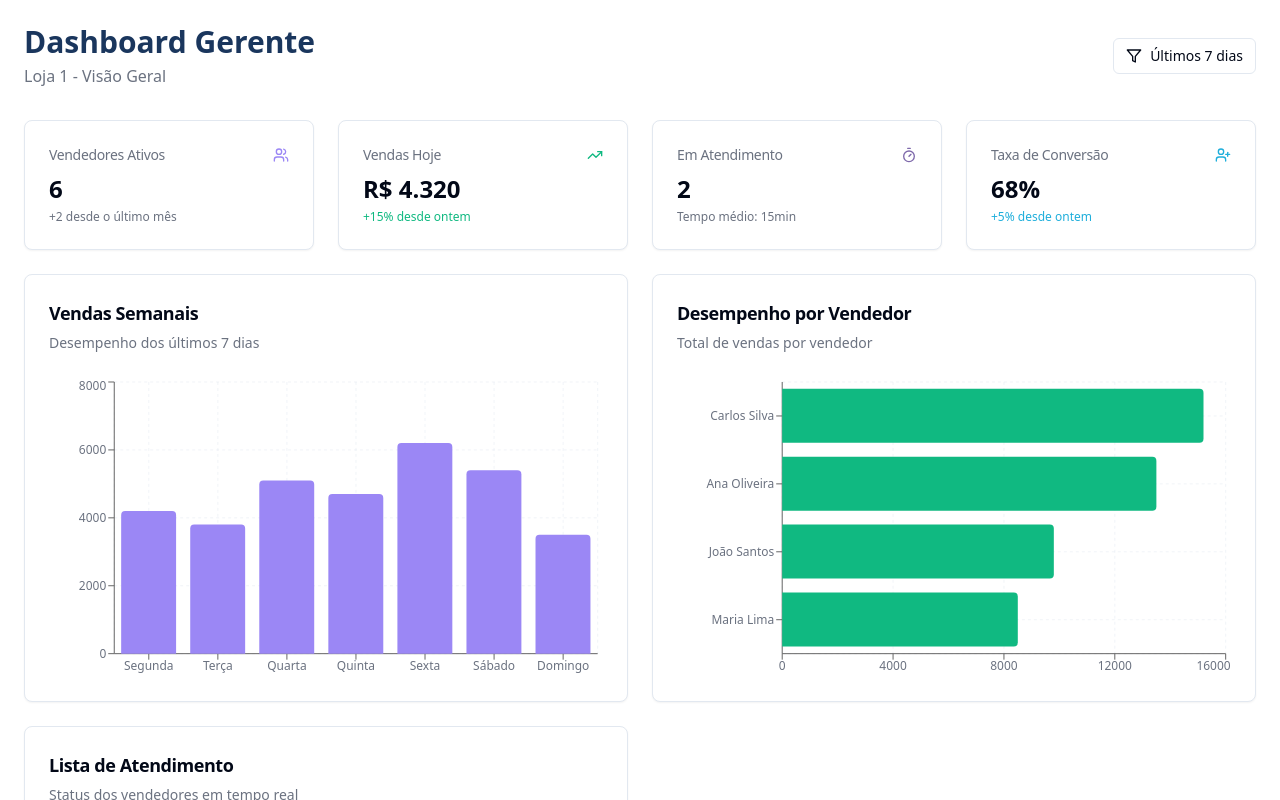
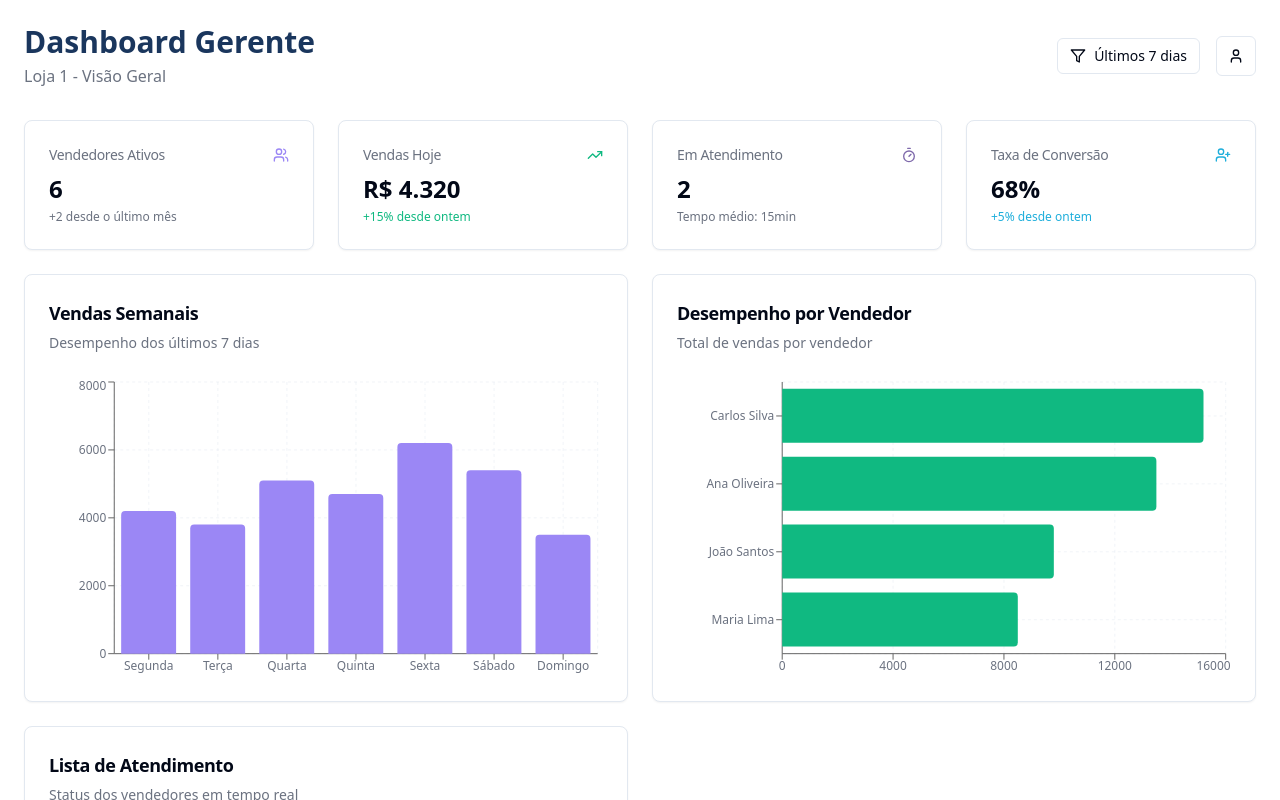
Before and after one commit to wandersonmk/attendant-rotary-manager, a React (Vite) app: page /manager in a window 1280 px wide. Shown: the top 800 px of the page. Built offline with nearby package versions, Linux system fonts and the light colour scheme.

Commit message:
Add dropdown menu for actions
Implement a dropdown menu with options to add a new vendor, download reports, access settings, view profile, and log out.
[skip gpt_engineer]

```diff
--- a/src/pages/ManagerDashboard.tsx
+++ b/src/pages/ManagerDashboard.tsx
@@ -1,9 +1,15 @@
 import { Card, CardContent, CardHeader, CardTitle } from "@/components/ui/card";
 import { Button } from "@/components/ui/button";
-import { Users, TrendingUp, UserPlus, Timer, Filter } from "lucide-react";
+import { Users, TrendingUp, UserPlus, Timer, Filter, Download, Settings, User, LogOut } from "lucide-react";
 import { VendedorList } from "@/components/VendedorList";
 import { BarChart, Bar, XAxis, YAxis, CartesianGrid, Tooltip, ResponsiveContainer } from "recharts";
 import { ChartContainer, ChartTooltip } from "@/components/ui/chart";
+import {
+  DropdownMenu,
+  DropdownMenuContent,
+  DropdownMenuItem,
+  DropdownMenuTrigger,
+} from "@/components/ui/dropdown-menu";
 
 const vendasSemanais = [
   { dia: "Segunda", vendas: 4200 },
@@ -30,11 +36,40 @@ const ManagerDashboard = () => {
           <h1 className="text-3xl font-bold text-[#1a365d]">Dashboard Gerente</h1>
           <p className="text-muted-foreground mt-1">Loja 1 - Visão Geral</p>
         </div>
-        <div className="flex gap-2">
+        <div className="flex gap-4 items-center">
           <Button variant="outline" size="sm" className="flex items-center gap-2">
             <Filter className="h-4 w-4" />
             Últimos 7 dias
           </Button>
+          <DropdownMenu>
+            <DropdownMenuTrigger asChild>
+              <Button variant="outline" size="icon">
+                <User className="h-5 w-5" />
+              </Button>
+            </DropdownMenuTrigger>
+            <DropdownMenuContent align="end" className="w-48">
+              <DropdownMenuItem className="flex items-center gap-2 cursor-pointer">
+                <UserPlus className="h-4 w-4" />
+                <span>Adicionar Vendedor</span>
+              </DropdownMenuItem>
+              <DropdownMenuItem className="flex items-center gap-2 cursor-pointer">
+                <Download className="h-4 w-4" />
+                <span>Baixar Relatórios</span>
+              </DropdownMenuItem>
+              <DropdownMenuItem className="flex items-center gap-2 cursor-pointer">
+                <Settings className="h-4 w-4" />
+                <span>Configurações</span>
+              </DropdownMenuItem>
+              <DropdownMenuItem className="flex items-center gap-2 cursor-pointer">
+                <User className="h-4 w-4" />
+                <span>Perfil</span>
+              </DropdownMenuItem>
+              <DropdownMenuItem className="flex items-center gap-2 cursor-pointer text-red-600">
+                <LogOut className="h-4 w-4" />
+                <span>Sair</span>
+              </DropdownMenuItem>
+            </DropdownMenuContent>
+          </DropdownMenu>
         </div>
       </div>
 
```
